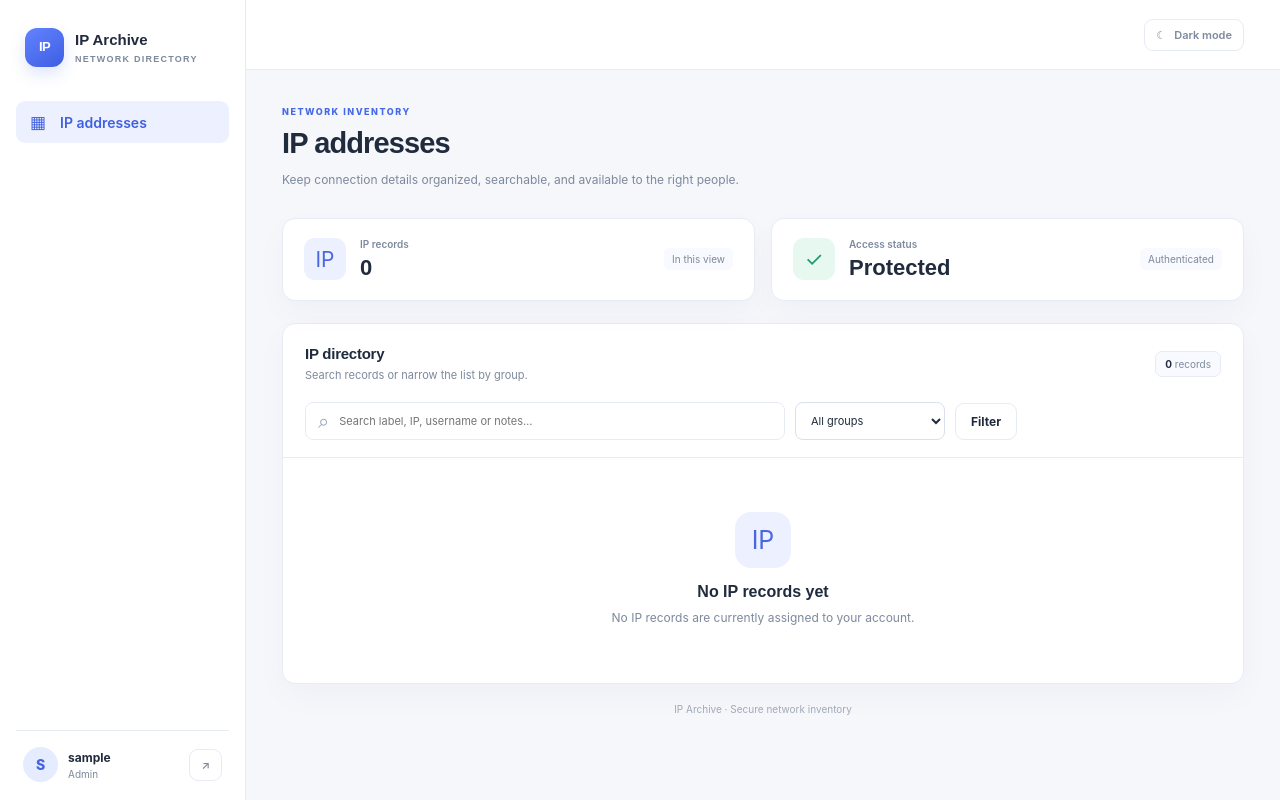
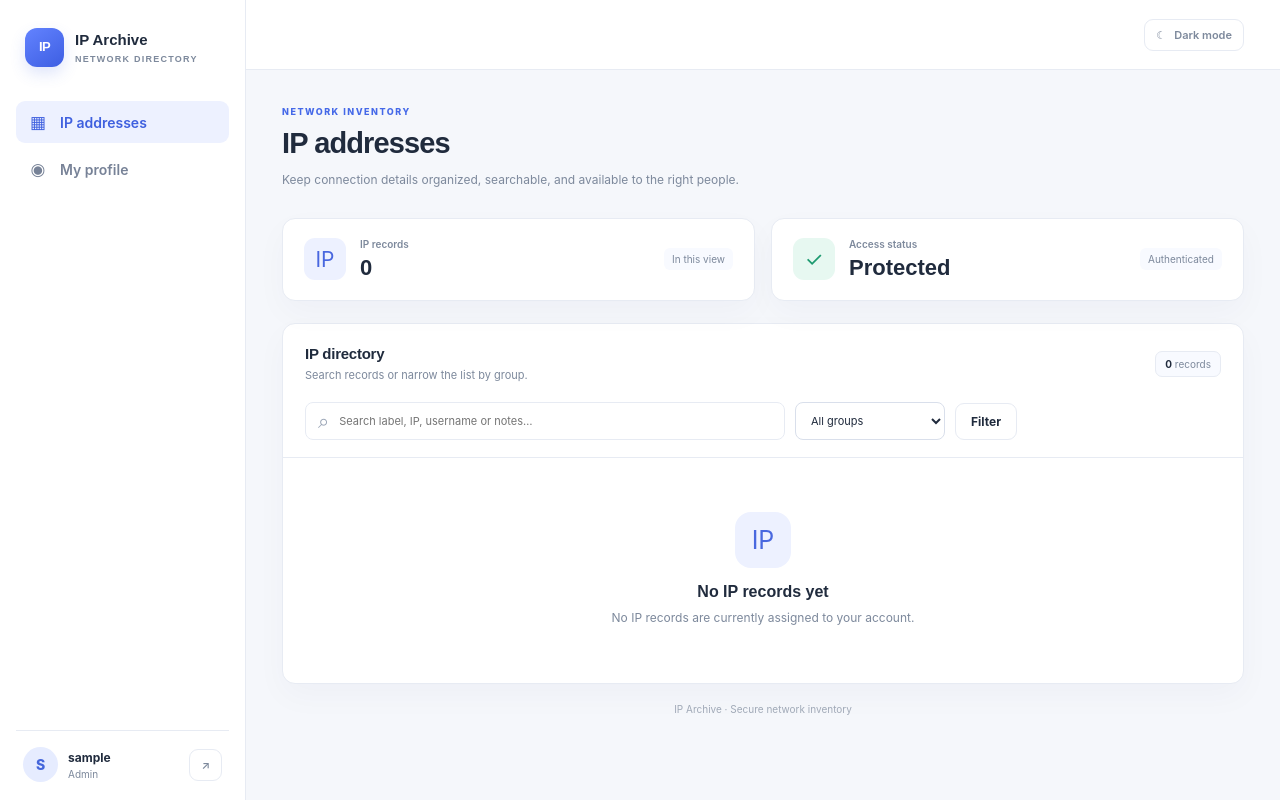
Before and after one commit to AmiRaiZo/IP-Management, a Flask app: page / in a window 1280 px wide. Run offline with Flask 3, Linux system fonts and the light colour scheme; the visitor is signed in with stand-in values (Sample User, id 1); data comes from the database, SQL or seed files in the repository; data that the repository does not hold is empty; parts of the project's set-up code (start-up, migrations or seed data) failed here and were passed over.

Commit message:
Make self-service profile available to every user

```diff
--- a/templates/base.html
+++ b/templates/base.html
@@ -14,12 +14,13 @@
     <a class="brand" href="{{ url_for('index') }}">{% if app_settings.brand_logo|default("") %}<img class="brand-image" src="{{ url_for('media_file', filename=app_settings.brand_logo) }}" alt="">{% else %}<span class="brand-symbol">{{ app_settings.brand_logo_text }}</span>{% endif %}<span>{{ app_settings.brand_name }}<small>{{ app_settings.brand_subtitle }}</small></span></a>
     <nav class="nav-links">
       <a href="{{ url_for('index') }}" class="{% if request.endpoint == 'index' %}active{% endif %}"><span class="nav-icon">▦</span>IP addresses</a>
+      <a href="{{ url_for('profile') }}" class="{% if request.endpoint == 'profile' %}active{% endif %}"><span class="nav-icon">◉</span>My profile</a>
       {% if current_role == 'superadmin' %}<a href="{{ url_for('groups') }}" class="{% if request.endpoint in ['groups','group_delete'] %}active{% endif %}"><span class="nav-icon">▤</span>{{ app_settings.group_label }}</a>
       <a href="{{ url_for('users') }}" class="{% if request.endpoint in ['users','user_edit'] %}active{% endif %}"><span class="nav-icon">♙</span>{{ app_settings.user_label }}</a>{% endif %}
     </nav>
     {% if current_role == 'superadmin' %}<p class="nav-label nav-label-spaced">ADMINISTRATION</p><nav class="nav-links">
       <a href="{{ url_for('settings') }}" class="{% if request.endpoint == 'settings' %}active{% endif %}"><span class="nav-icon">⚙</span>Settings</a>
-      <a href="{{ url_for('profile') }}" class="{% if request.endpoint == 'profile' %}active{% endif %}"><span class="nav-icon">◉</span>My profile</a><a href="{{ url_for('update_page') }}" class="{% if request.endpoint in ['update_page','update_app'] %}active{% endif %}"><span class="nav-icon">↻</span>Updates</a>
+      <a href="{{ url_for('update_page') }}" class="{% if request.endpoint in ['update_page','update_app'] %}active{% endif %}"><span class="nav-icon">↻</span>Updates</a>
     </nav>{% endif %}
     <div class="sidebar-bottom"><a href="{{ url_for('profile') }}" class="profile-dot">{% if current_avatar %}<img src="{{ url_for('media_file', filename=current_avatar) }}" alt="">{% else %}{{ (current_user|string)[:1]|upper }}{% endif %}</a><div class="profile-info"><strong>{{ current_user }}</strong><span>{{ current_role|replace('superadmin','Superadmin')|title }}</span></div><form method="post" action="{{ url_for('logout') }}"><input type="hidden" name="csrf_token" value="{{ csrf_token }}"><button class="icon-button" type="submit" title="Sign out" aria-label="Sign out">↗</button></form></div>
   </aside>
```
